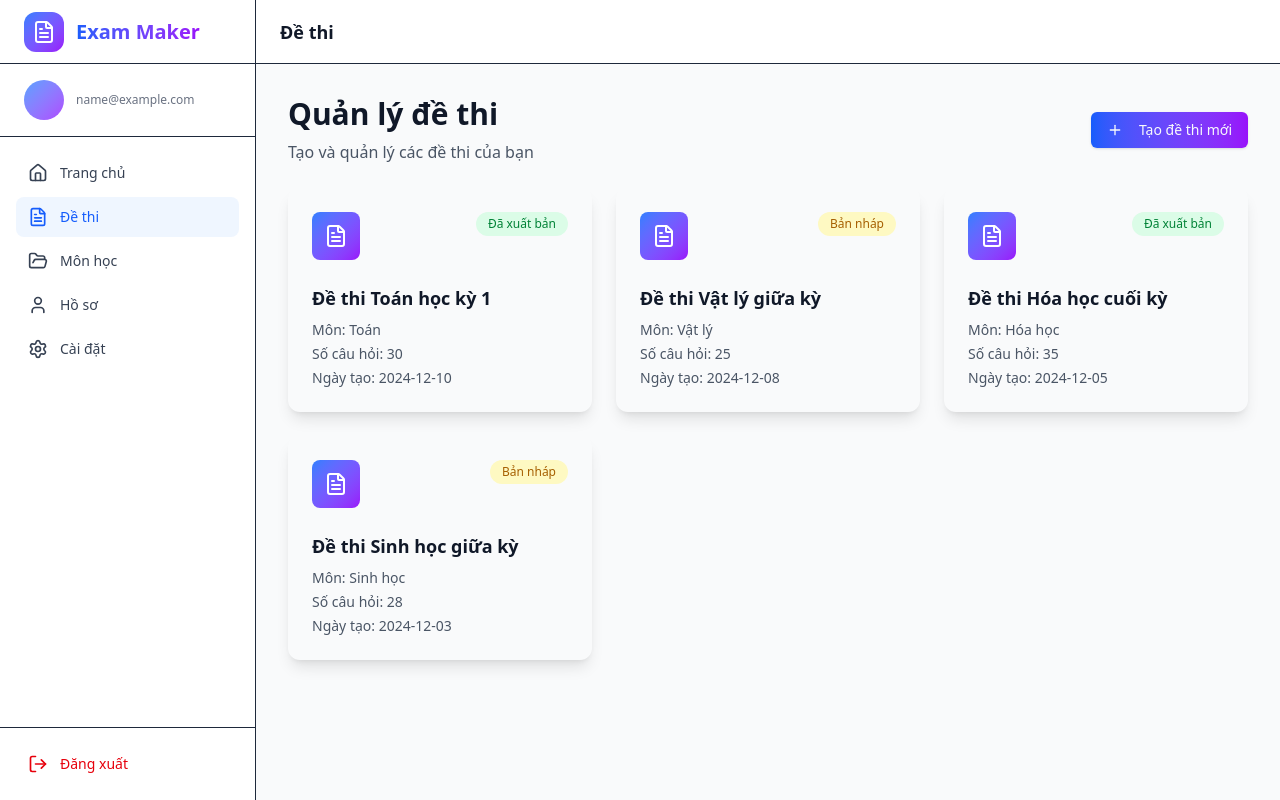
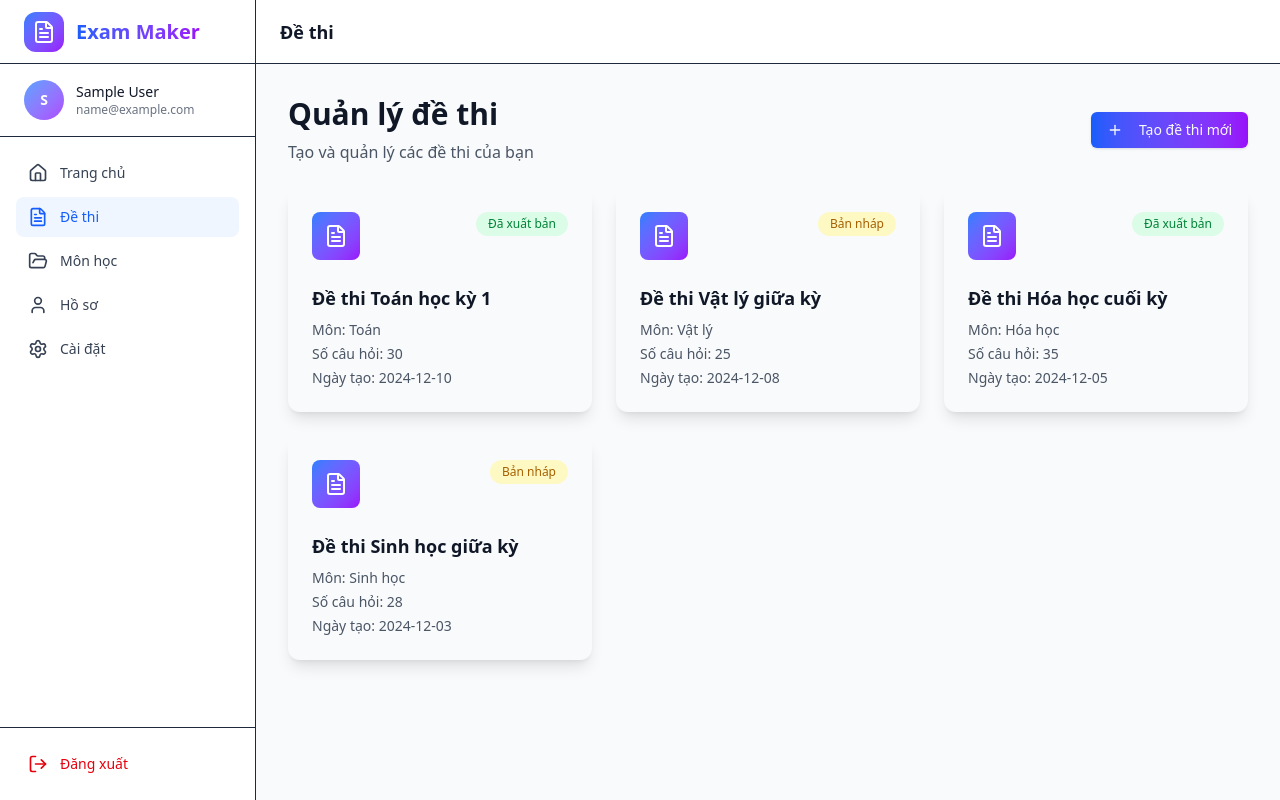
Before and after one commit to nguyenhaugiang0702/exam-maker-project, a Next.js app in the folder front-end/: page /dashboard/exams in a window 1280 px wide. Built offline with nearby package versions, Linux system fonts and the light colour scheme; no server answers; sample sign-in values are in the browser's storage.

Commit message:
refactor(frontend): update user profile display to use 'name' instead of 'fullName'

```diff
--- a/front-end/src/app/dashboard/layout.tsx
+++ b/front-end/src/app/dashboard/layout.tsx
@@ -98,12 +98,12 @@ export default function DashboardLayout({
                         <div className="flex items-center space-x-3">
                             <div className="w-10 h-10 bg-gradient-to-br from-blue-400 to-purple-500 rounded-full flex items-center justify-center">
                                 <span className="text-white font-semibold text-sm">
-                                    {user?.fullName?.charAt(0).toUpperCase()}
+                                    {user?.name?.charAt(0).toUpperCase()}
                                 </span>
                             </div>
                             <div className="flex-1 min-w-0">
                                 <p className="text-sm font-medium text-gray-900 dark:text-gray-100 truncate">
-                                    {user?.fullName}
+                                    {user?.name}
                                 </p>
                                 <p className="text-xs text-gray-500 dark:text-gray-400 truncate">
                                     {user?.email}
@@ -121,8 +121,8 @@ export default function DashboardLayout({
                                     key={item.name}
                                     href={item.href}
                                     className={`flex items-center space-x-3 px-3 py-2.5 rounded-lg text-sm font-medium transition-colors ${isActive
-                                            ? "bg-blue-50 dark:bg-blue-900/20 text-blue-600 dark:text-blue-400"
-                                            : "text-gray-700 dark:text-gray-300 hover:bg-gray-100 dark:hover:bg-gray-700"
+                                        ? "bg-blue-50 dark:bg-blue-900/20 text-blue-600 dark:text-blue-400"
+                                        : "text-gray-700 dark:text-gray-300 hover:bg-gray-100 dark:hover:bg-gray-700"
                                         }`}
                                     onClick={() => setSidebarOpen(false)}
                                 >
@@ -163,12 +163,6 @@ export default function DashboardLayout({
                                 {navigation.find((item) => item.href === pathname)?.name || "Dashboard"}
                             </h1>
                         </div>
-
-                        <div className="flex items-center space-x-4">
-                            <span className="hidden sm:block text-sm text-gray-600 dark:text-gray-400">
-                                {user?.school}
-                            </span>
-                        </div>
                     </div>
                 </header>
 
```
